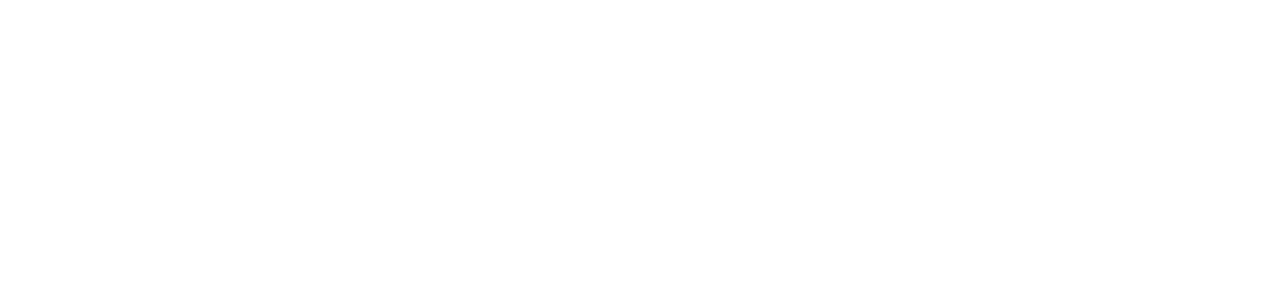
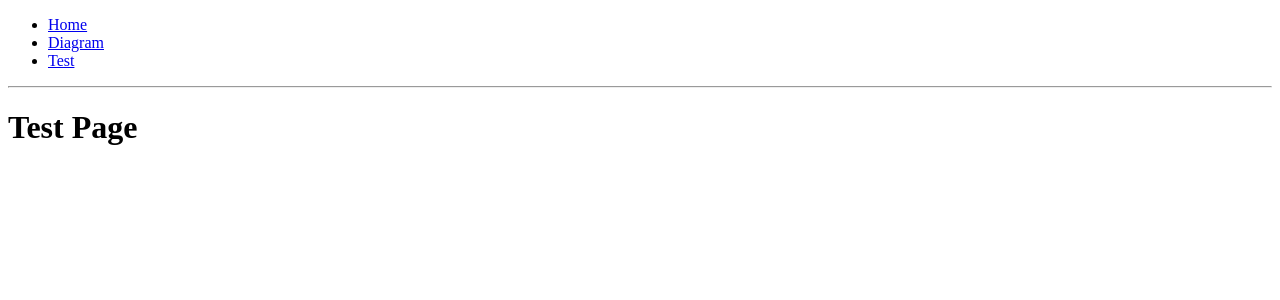
Before and after one commit to thitocx/iot-mieter-portal, a React (Create React App) app: page /test in a window 1280 px wide. Before the commit this address had no page. Shown: the top 300 px of the page. Built offline with nearby package versions, Linux system fonts and the light colour scheme.

Commit message:
updated names

```diff
--- a/src/index.js
+++ b/src/index.js
@@ -2,8 +2,8 @@
 import { BrowserRouter, Routes, Route } from "react-router-dom";
 import Layout from "./pages/Layout";
 import Home from "./pages/Home";
-import Blogs from "./pages/Blogs";
 import LineChart from "./App";
+import Test from "./pages/Test";
 
 
 
@@ -15,7 +15,7 @@
         <Route path="/" element={<Layout />}>
           <Route index element={<Home />} />
           <Route path={"/diagram/1337" } element={<LineChart />} />
-          <Route path="blog" element={<Blogs />} />
+          <Route path="test" element={<Test />} />
         </Route>
       </Routes>
     </BrowserRouter>
--- a/src/pages/Blogs.js
+++ /dev/null
@@ -1,5 +0,0 @@
-const Blogs = () => {
-   return <h1>Blog Articles</h1>;
- };
-
- export default Blogs;
--- a/src/pages/Layout.js
+++ b/src/pages/Layout.js
@@ -14,7 +14,7 @@
             <Link to="/">Diagram</Link>
           </li>
           <li>
-            <Link to="/blog">Blog</Link>
+            <Link to="/test">Test</Link>
           </li>
         </ul>
         <hr></hr>
--- /dev/null
+++ b/src/pages/Test.js
@@ -0,0 +1,5 @@
+const Test = () => {
+   return <h1>Test Page</h1>;
+ };
+
+ export default Test;
```
